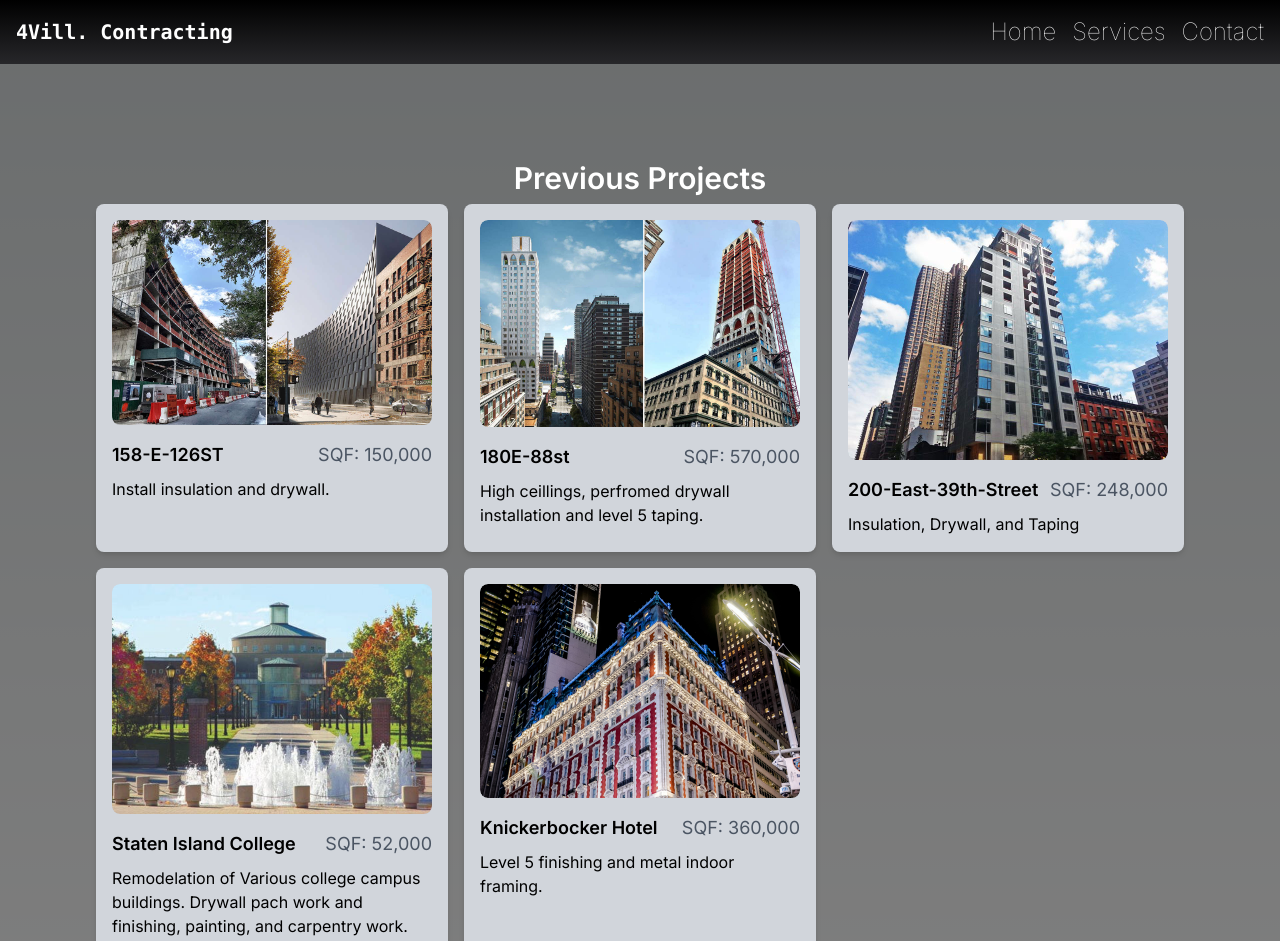
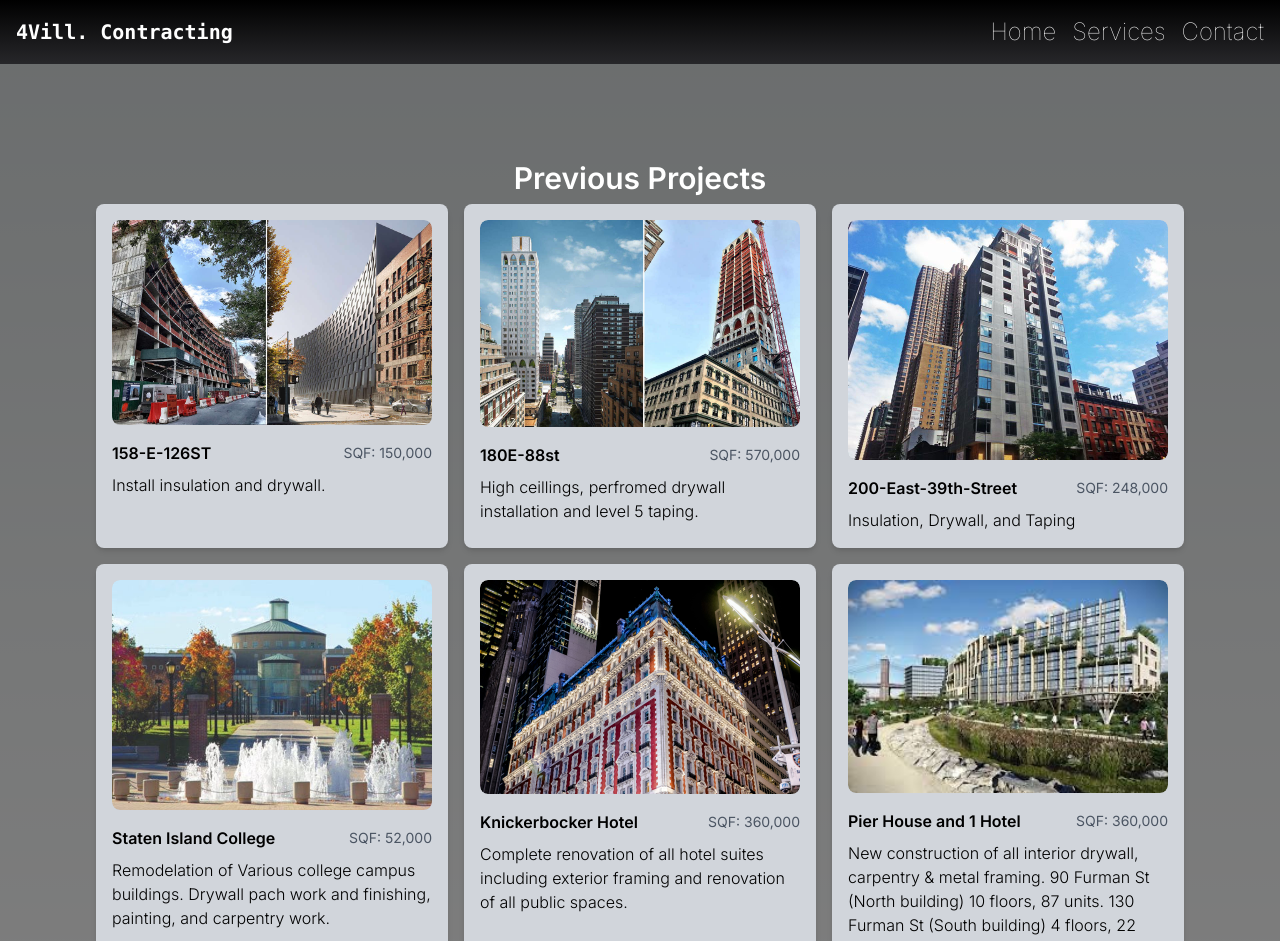
Before and after one commit to marcelchelo/4vill, a Next.js app: page /projects in a window 1280 px wide. Shown: the top 941 px of the page. Built offline with nearby package versions, Linux system fonts and the light colour scheme.

Commit message:
pier house

```diff
--- a/app/projects/page.tsx
+++ b/app/projects/page.tsx
@@ -33,7 +33,13 @@ const cardData = [
     siteName: "Knickerbocker Hotel",
     image: "/knickerbocker.jpg",
     sqf: "360,000",
-    scope: "Level 5 finishing and metal indoor framing."
+    scope: "Complete renovation of all hotel suites including exterior framing and renovation of all public spaces."
+  },
+  {
+    siteName: "Pier House and 1 Hotel",
+    image: "/bkHotel.jpeg",
+    sqf: "360,000",
+    scope: "New construction of all interior drywall, carpentry & metal framing. 90 Furman St (North building) 10 floors, 87 units. 130 Furman St (South building) 4 floors, 22 units."
   },
 
 ];
@@ -55,13 +61,13 @@ export default function Page() {
                 className="rounded-lg shadow-md"
               />
             </div>
-            <div className='flex flex-col md:flex-row justify-between items-center mt-4'>
-              <div className="text-lg text-black font-semibold">{site.siteName}</div>
-              <div className="text-gray-600 text-lg mt-2 md:mt-0">SQF: {site.sqf}</div>
+            <div className='flex flex-col md:flex-row justify-between items-center mt-4 gap-x-4'>
+              <div className="text-md text-black font-semibold">{site.siteName}</div>
+              <div className="text-gray-600 text-sm">SQF: {site.sqf}</div>
             </div>
 
 
-            <div className="text-black mt-2">{site.scope}</div>
+            <div className="text-black mt-2 font-light">{site.scope}</div>
           </div>
         ))}
       </div>
```
Also changed, not shown: public/bkHotel.jpeg (added).
